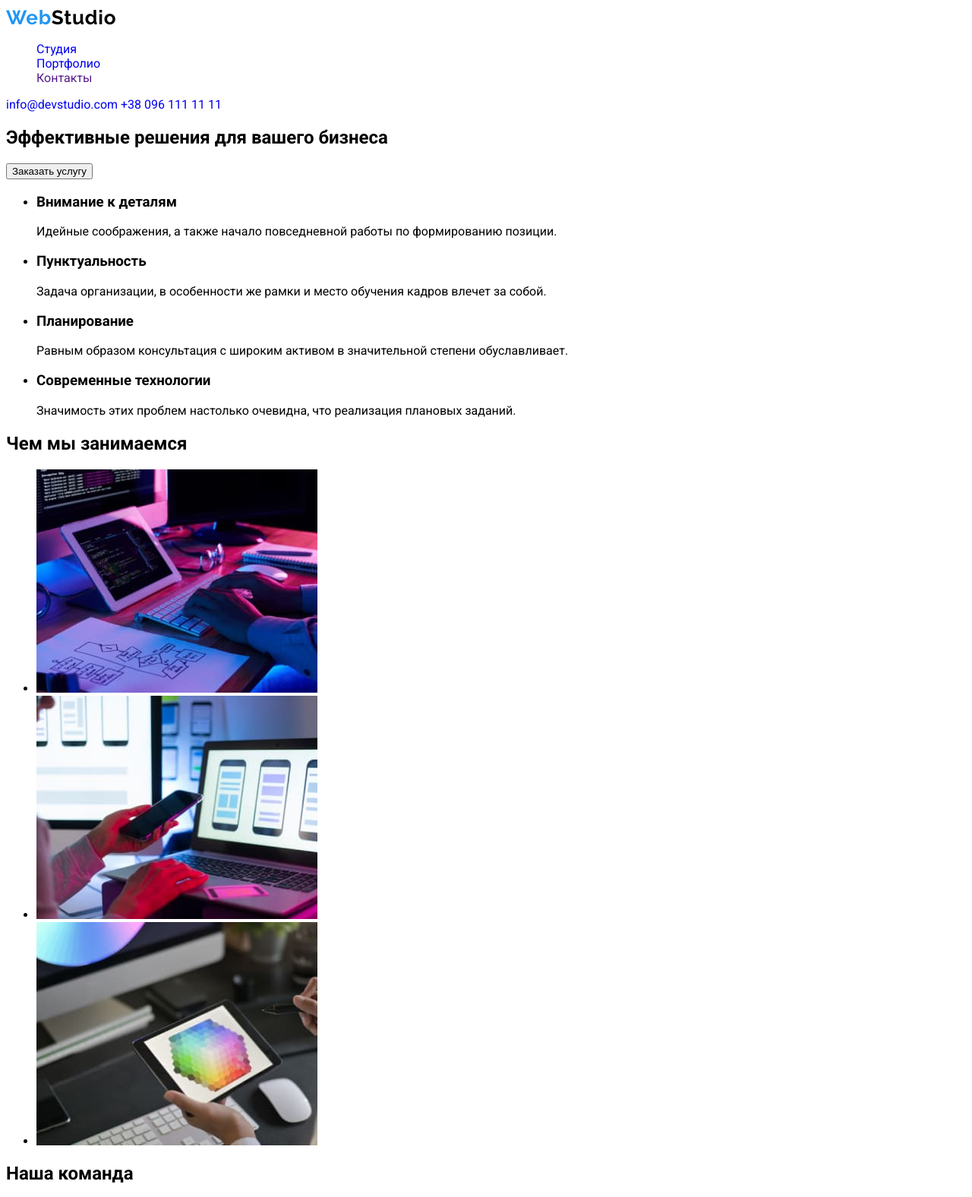
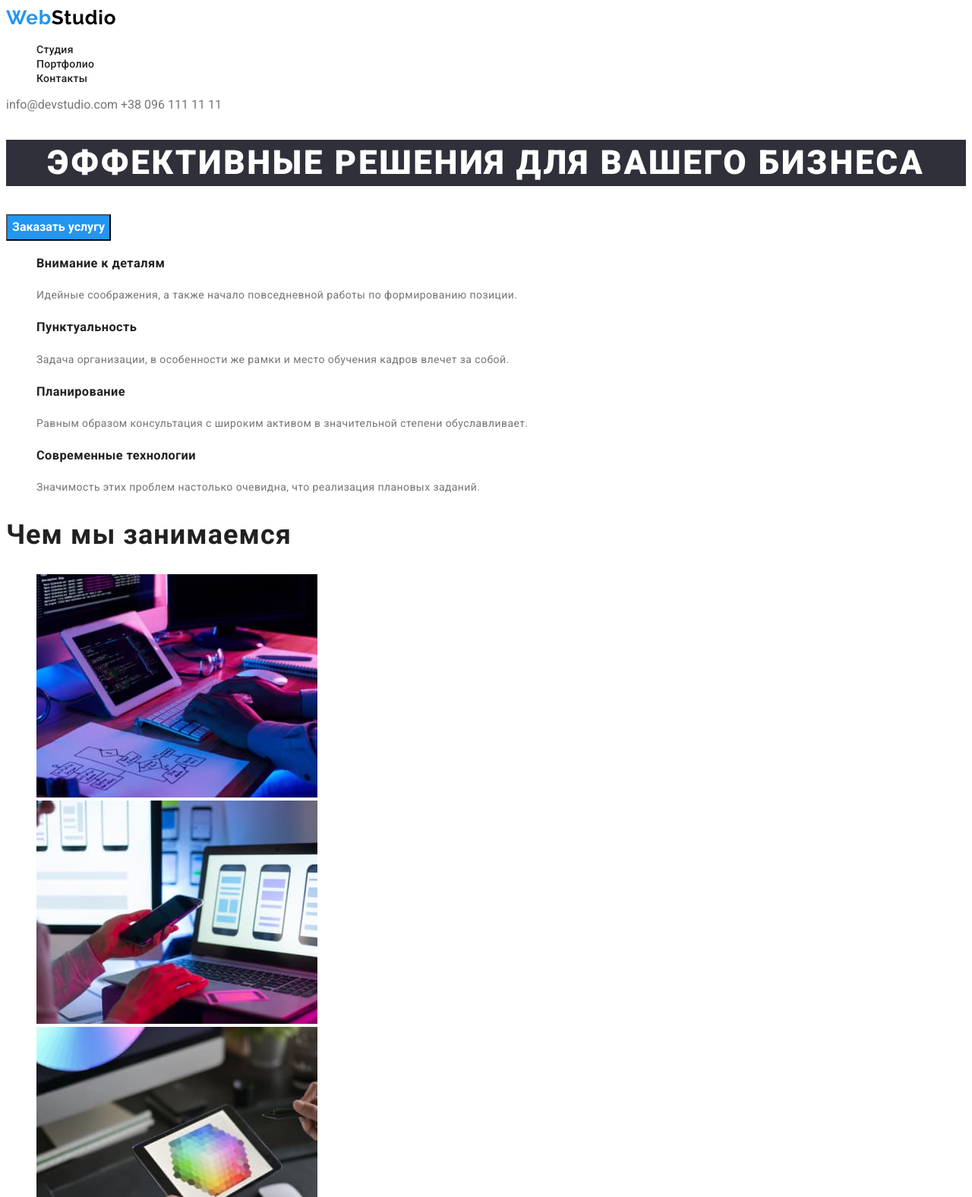
Before and after one commit to Maksim6031/goit-markup-hw-02, a plain HTML site: page index.html in a window 1280 px wide. Shown: the top 1576 px of the page at 76% size. Drawn offline with Linux system fonts and the light colour scheme.

Commit message:
Стилізация index.html

```diff
--- a/css/style.css
+++ b/css/style.css
@@ -3,6 +3,7 @@
 :root {
   --Main-text-color: #212121;
   --secondary-text-color: #757575;
+  --third-color: #ffffff;
   --hover-color: #2196f3;
 }
 
@@ -22,6 +23,12 @@ body {
 
 .list {
   list-style-type: none;
+}
+
+h2,
+h3 {
+  color: var(--Main-text-color);
+  font-family: Roboto;
 }
 
 /* -----------------Стилізація логотіпа--------------------------- */
@@ -45,4 +52,172 @@ body {
   letter-spacing: 0.03em;
   color: #000000;
 }
+
+.log-third{
+    font-family: Raleway;
+  font-style: normal;
+  font-weight: bold;
+  font-size: 26px;
+  line-height: 1.2;
+  letter-spacing: 0.03em;
+  color: #ffffff;
+}
+
+}
+
+/* -------------------------Стилізація кнопкі------------------ */
+.btn {
+}
 /* ---------------------------------Стилізація header----------------------------- */
+
+.header{
+
+}
+
+.header-item-link {
+  font-weight: 500;
+  font-size: 14px;
+  line-height: 1.2;
+  letter-spacing: 0.02em;
+  color: var(--Main-text-color);
+}
+
+.header-item-link:hover,
+:focus {
+  color: var(--hover-color);
+}
+
+.header-contact {
+  color: var(--secondary-text-color);
+}
+
+.header-contact:hover,
+:focus {
+  color: var(--hover-color);
+}
+
+/* -----------------------------Стилізація main------------------------------ */
+
+/* ----------------------------------Секция герой------------------------------- */
+
+.main-hero {
+}
+.main-hero-title {
+  font-family: Roboto;
+  font-weight: 900;
+  font-size: 44px;
+  line-height: 1.4;
+  text-align: center;
+  letter-spacing: 0.06em;
+  text-transform: uppercase;
+  color: var(--third-color);
+  background-color: #2f303a;
+}
+
+.main-hero-button {
+  font-family: Roboto;
+  font-style: normal;
+  font-weight: bold;
+  font-size: 16px;
+  line-height: 1.8;
+  color: var(--third-color);
+  background-color: #2196f3;
+}
+
+/* --------------------------------------Секция secondary---------------------- */
+
+.main-secondary {
+  font-family: Roboto;
+  font-style: normal;
+  font-weight: 400;
+  font-size: 14px;
+  line-height: 1.7;
+  letter-spacing: 0.03em;
+  color: var(--secondary-text-color);
+}
+
+.main-secondary-list {
+}
+
+.main-secondary-item {
+}
+
+.main-secondary-title {
+  font-weight: 700;
+}
+
+.main-secondary-text {
+  font-weight: 400;
+}
+
+/* --------------------------------Секция work----------------------------------- */
+
+.main-work {
+}
+
+.main-work-title {
+  font-size: 36px;
+  line-height: 1.16;
+  letter-spacing: 0.03em;
+  font-weight: 700;
+  color: var(--Main-text-color);
+}
+
+.main-work-item {
+}
+
+.main-work-foto {
+}
+
+/* --------------------------------------Секция team---------------------------------- */
+
+.main-team {
+}
+
+.main-team-title {
+  font-size: 36px;
+  line-height: 1.16;
+  color: var(--Main-text-color);
+  font-weight: 700;
+}
+
+.main-team-list {
+}
+
+.main-team-item {
+}
+
+.main-team-foto {
+}
+
+.main-team-name {
+  font-weight: 500;
+  font-size: 16px;
+  line-height: 1.18;
+  color: var(--Main-text-color);
+}
+
+.main-team-text {
+  font-size: 16px;
+  line-height: 1.18;
+  font-weight: 400;
+  color: var(--secondary-text-color);
+}
+
+/* -----------------------------------------Секция footer-------------------------- */
+
+.footer{
+background: #2F303A;
+}
+
+.footer-address{
+  font-size: 14px;
+line-height: 1.71;
+color: var(--third-color);
+}
+
+.footer-cintact{
+  font-size: 14px;
+line-height: 1.71;
+color: var(--third-color);
+}
--- a/index.html
+++ b/index.html
@@ -14,14 +14,14 @@
 </head>
 
 <body>
-<header>
+<header class="header">
 
     <a href="" class="log link">Web<span class="log-secondary">Studio</span></a>
     <nav class="header-list">
     <ul class="header-list list" >
-        <li class="header-item-link"><a href="http://127.0.0.1:5500/index.html" class="link">Студия</a></li>
-        <li class="header-item-link"><a href="http://127.0.0.1:5500/portfolio.html" class="link">Портфолио</a></li>
-        <li class="header-item-link"><a href="" class="link">Контакты</a></li>
+        <li><a href="http://127.0.0.1:5500/index.html" class="header-item-link link">Студия</a></li>
+        <li><a href="http://127.0.0.1:5500/portfolio.html" class="header-item-link link">Портфолио</a></li>
+        <li><a href="" class="header-item-link link">Контакты</a></li>
     </ul>
     </nav>
    <a href="mailto:info@devstudio.com" class="header-contact link">info@devstudio.com</a>
@@ -33,67 +33,67 @@
 
 <main>
 
-<section>
-    <h1>Эффективные решения для вашего бизнеса</h1>
-    <button type="button">Заказать услугу</button>
+<section class="main-hero">
+    <h1 class="main-hero-title">Эффективные решения для вашего бизнеса</h1>
+    <button type="button" class="main-hero-button btn">Заказать услугу</button>
 </section>
 
-    <section>
-        <ul>
-        <li>
-            <h3>Внимание к деталям</h3>
-            <p>Идейные соображения, а также начало повседневной работы по формированию позиции.</p>
+    <section class="main-secondary">
+        <ul class="main-secondary-list list">
+        <li class="main-secondary-item">
+            <h3 class="main-secondary-title">Внимание к деталям</h3>
+            <p class="main-secondary-text">Идейные соображения, а также начало повседневной работы по формированию позиции.</p>
         </li>
-        <li>
-            <h3>Пунктуальность</h3>
-            <p>Задача организации, в особенности же рамки и место обучения кадров влечет за собой.</p>
+        <li class="main-secondary-item">
+            <h3 class="main-secondary-title">Пунктуальность</h3>
+            <p class="main-secondary-text">Задача организации, в особенности же рамки и место обучения кадров влечет за собой.</p>
         </li>
-        <li>
-            <h3>Планирование</h3>
-            <p>Равным образом консультация с широким активом в значительной степени обуславливает.</p>
+        <li class="main-secondary-item">
+            <h3 class="main-secondary-title">Планирование</h3>
+            <p class="main-secondary-text">Равным образом консультация с широким активом в значительной степени обуславливает.</p>
         </li>
-        <li>
-            <h3>Современные технологии</h3>
-            <p>Значимость этих проблем настолько очевидна, что реализация плановых заданий.</p>
+        <li class="main-secondary-item">
+            <h3 class="main-secondary-title">Современные технологии</h3>
+            <p class="main-secondary-text">Значимость этих проблем настолько очевидна, что реализация плановых заданий.</p>
         </li>
         </ul>
     </section>
 
 
-    <section>
-        <h2>Чем мы занимаемся</h2>
-    <ul>
-        <li><img src="./images/box-1.1.jpg" alt="Робота за комп'ютером" width="370" height="294"></li>
-        <li><img src="./images/box-2.1.jpg" alt="Робота за смартфоном" width="370" height="294"></li>
-        <li><img src="./images/box-3.1.jpg" alt="Робота за планшетом" width="370" height="294"></li>
+    <section class="main-work">
+        <h2 class="main-work-title">Чем мы занимаемся</h2>
+    <ul class="main-work-list list">
+        <li main-work-item><img src="./images/box-1.1.jpg" alt="Робота за комп'ютером" width="370" height="294" main-work-foto></li>
+        <li main-work-item><img src="./images/box-2.1.jpg" alt="Робота за смартфоном" width="370" height="294" main-work-foto></li>
+        <li main-work-item><img src="./images/box-3.1.jpg" alt="Робота за планшетом" width="370" height="294" main-work-foto></li>
     </ul>
     </section>
 
 
-    <section>
-        <h2>Наша команда</h2>
-        <ul>
-            <li><img src="./images/team-card-1.jpg" alt="Робітник 1" width="270" height="260"><h3>Игорь Демьяненко</h3><p>Product Designer</p></li>
-            <li><img src="./images/team-card-2.jpg" alt="Робітник 2" width="270" height="260"><h3>Ольга Репина</h3><p>Frontend Developer</p></li>
-            <li><img src="./images/team-card-3.jpg" alt="Робітник 3" width="270" height="260"><h3>Николай Тарасов</h3><p>Marketing</p></li>
-            <li><img src="./images/team-card-4.jpg" alt="Робітник 4" width="270" height="260"><h3>Михаил Ермаков</h3><p>UI Designer</p></li>
+    <section class="main-team">
+        <h2 class="main-team-title">Наша команда</h2>
+        <ul class="main-team-list list">
+            <li class="main-team-item"><img src="./images/team-card-1.jpg" alt="Робітник 1" width="270" height="260" class="main-team-foto"><h3 class="main-team-name">Игорь Демьяненко</h3><p class="main-team-text">Product Designer</p></li>
+            <li class="main-team-item"><img src="./images/team-card-2.jpg" alt="Робітник 2" width="270" height="260" class="main-team-foto"><h3 class="main-team-name">Ольга Репина</h3><p class="main-team-text">  Frontend Developer</p></li>
+            <li class="main-team-item"><img src="./images/team-card-3.jpg" alt="Робітник 3" width="270" height="260" class="main-team-foto"><h3 class="main-team-name">Николай Тарасов</h3><p class="main-team-text">Marketing</p></li>
+            <li class="main-team-item"><img src="./images/team-card-4.jpg" alt="Робітник 4" width="270" height="260" class="main-team-foto"><h3 class="main-team-name">Михаил Ермаков</h3><p class="main-team-text">UI Designer</p></li>
         </ul>
     </section>
 
 
 </main>
 
-<footer>
+<footer class="footer">
 
-<a href="">WebStudio</a>
+<a href="" class="log link">Web<span class="log-third">Studio</span></a>
 
-<address>
+<address class="footer-address" >
     г. Киев, пр-т Леси Украинки, 26
 </address>
 
-<address>
-<a href="mailto:info@devstudio.com">info@devstudio.com</a>
-<a href="tel:+380961111111">+38 096 111 11 11</a>
+<address class="footer-contact">
+<a href="mailto:info@devstudio.com" class="link">info@devstudio.com</a>
+<a href="tel:+380961111111" class="link">+38 096 111 11 11</a>
 </address>
 
 </footer>
```
